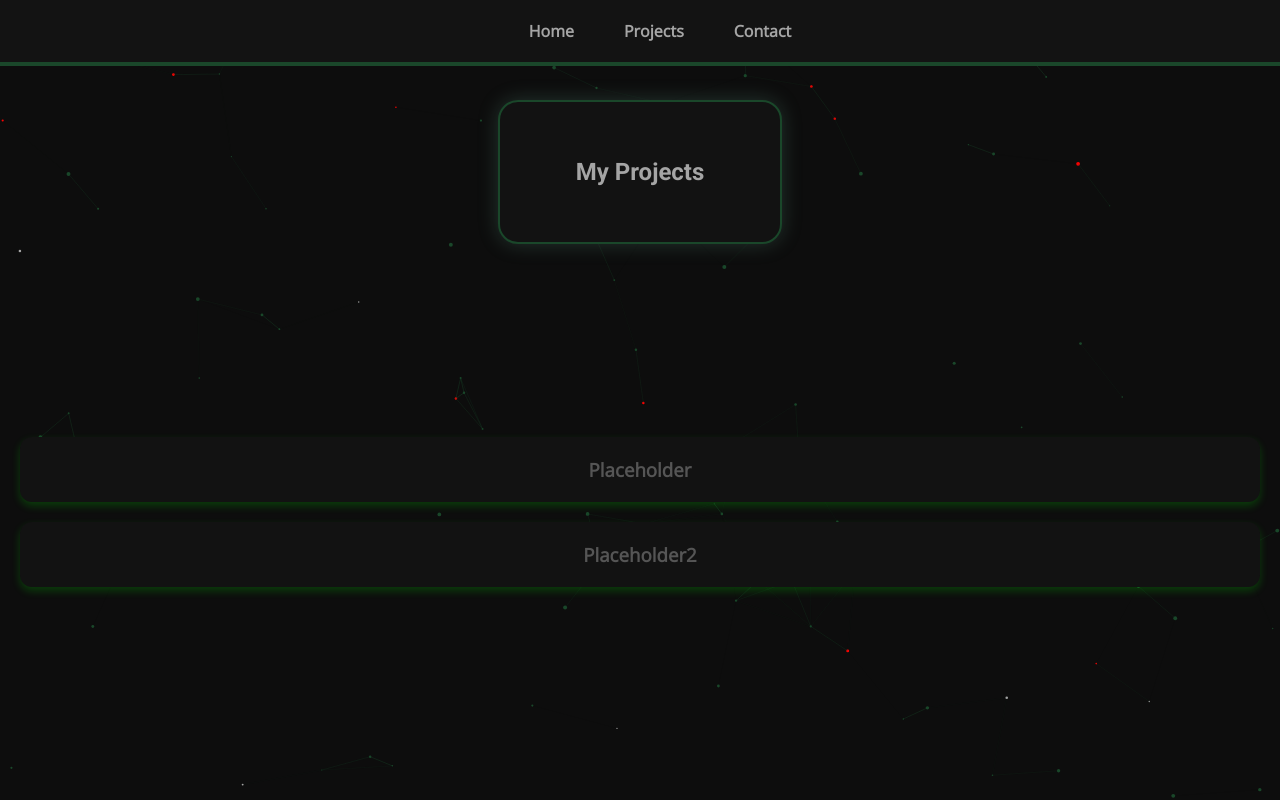
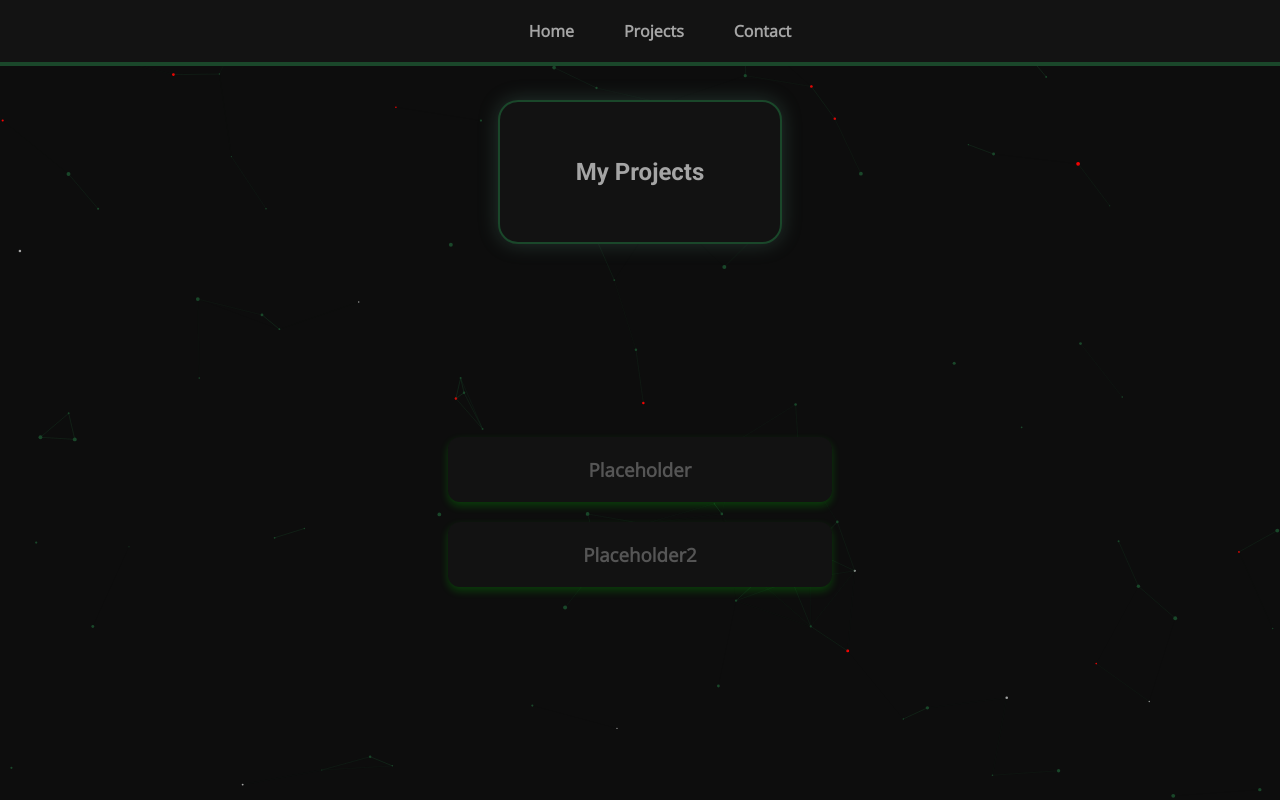
Before and after one commit to EthanTennison/portfolio, a website: page projects.html in a window 1280 px wide. Drawn offline with nearby package versions, Linux system fonts and the light colour scheme.

Commit message:
Design changes

```diff
--- a/style.css
+++ b/style.css
@@ -134,7 +134,7 @@ nav a:hover {
     flex-direction: column;
     gap: 20px;
     padding: 20px;
-    width: 100%;
+    width: 30%;
     max-width: 100%;
 }
 
```
Also changed, not shown: index.html (+1 -1 lines).
